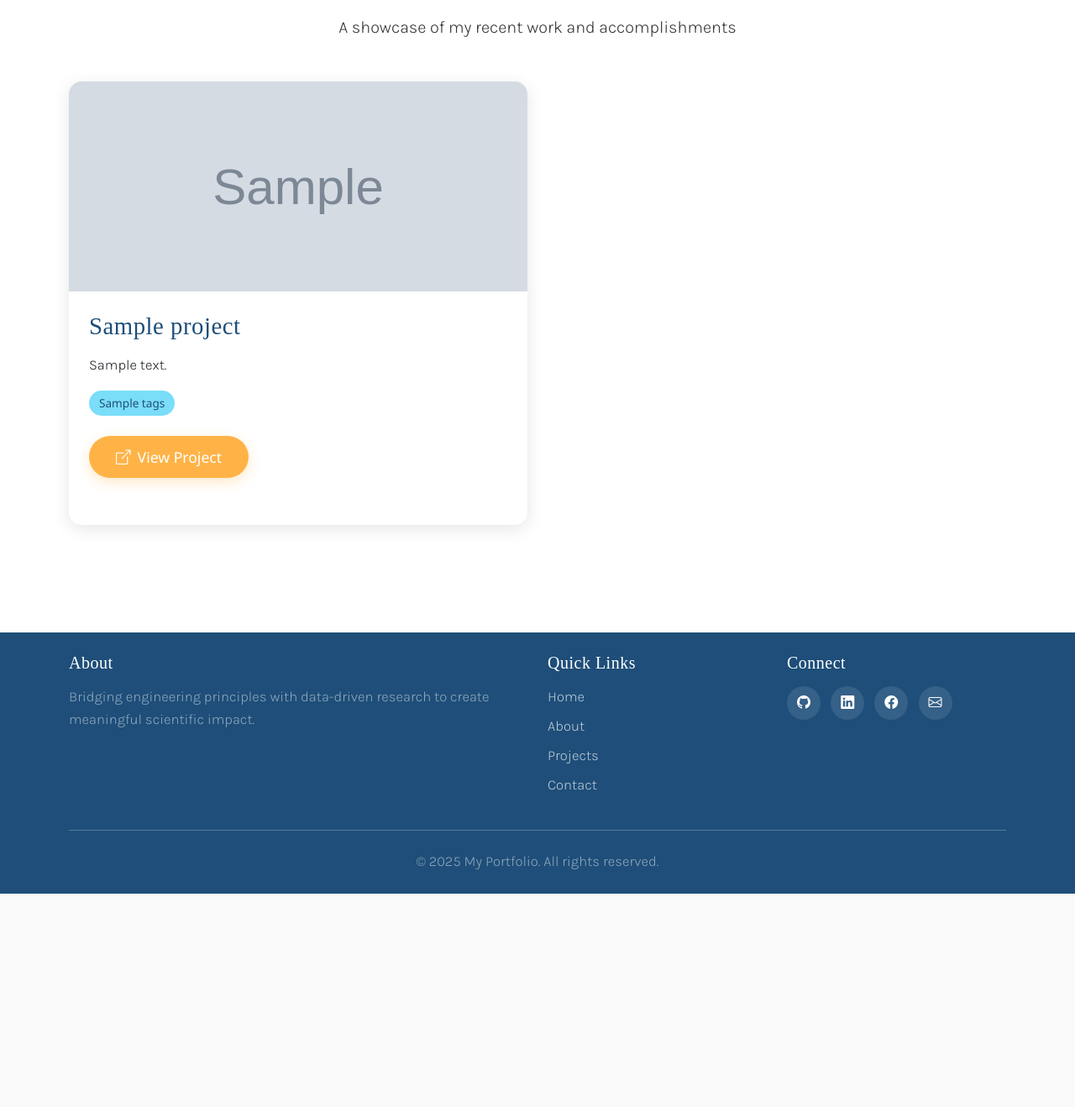
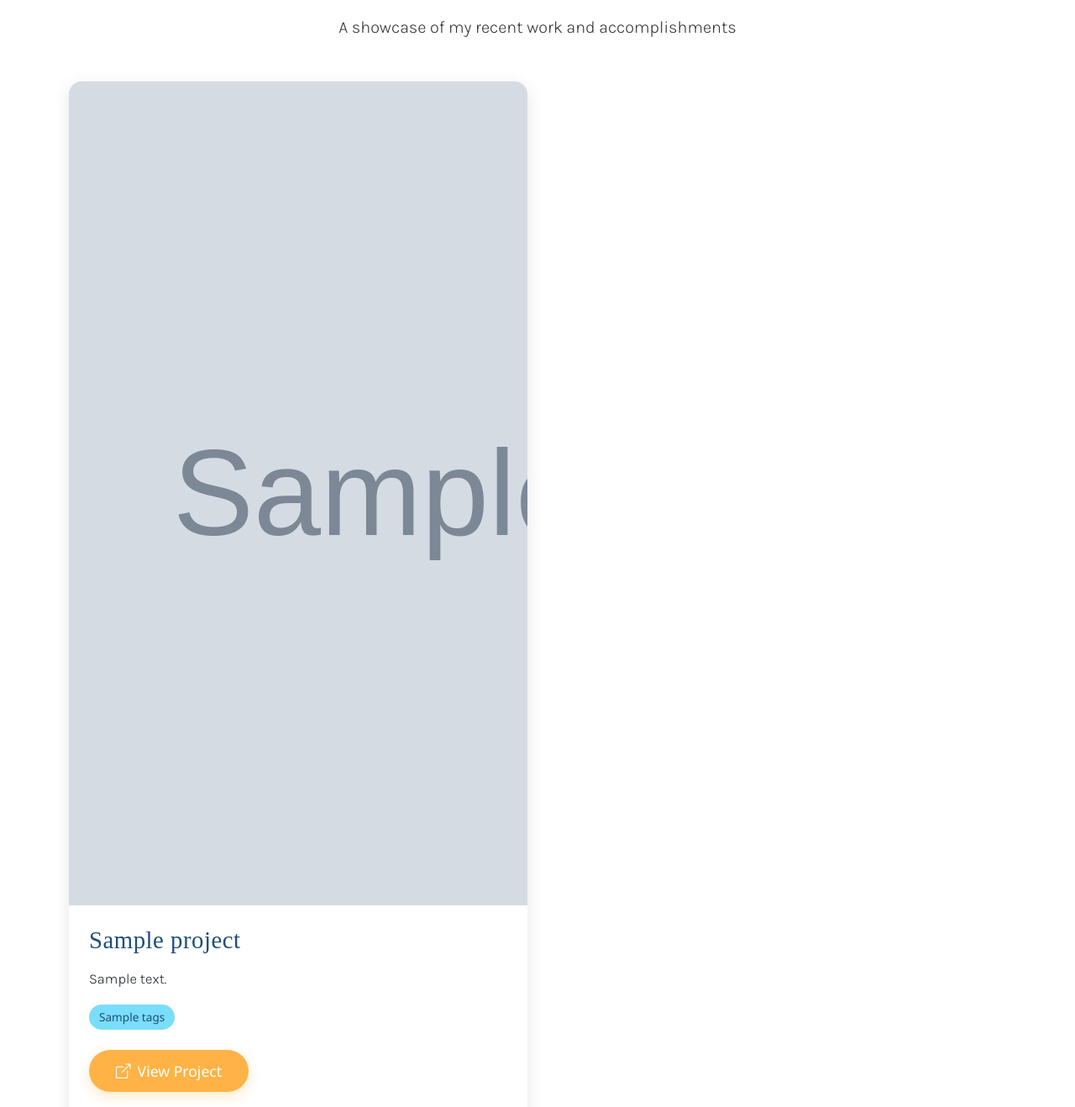
Before and after one commit to Michel-Raf/nomenyaro, a Flask app: page /projects in a window 1280 px wide. Shown: the part 223-1541 px from the top of the page at 84% size. Before the commit the page ends 1287 px from the top, so only its background shows below. Run offline with Flask 3, Linux system fonts and the light colour scheme; grey boxes marked "Sample" are stand-in pictures; a database or web service that is not in the repository returns one stand-in record (values such as "Sample title"); some libraries are stand-ins or nearby versions; some web fonts are replaced.

Commit message:
Update style.css

```diff
--- a/static/css/style.css
+++ b/static/css/style.css
@@ -341,9 +341,11 @@ body {
 }
 
 .project-card img {
-    height: 250px;
-    object-fit: cover;
+    width: 736px;
+    height: 981px;
+    object-fit: cover;  /* keeps good cropping */
     transition: transform 0.5s ease;
+    display: block;  /* removes extra spacing issues */
 }
 
 .project-card:hover img {
```
